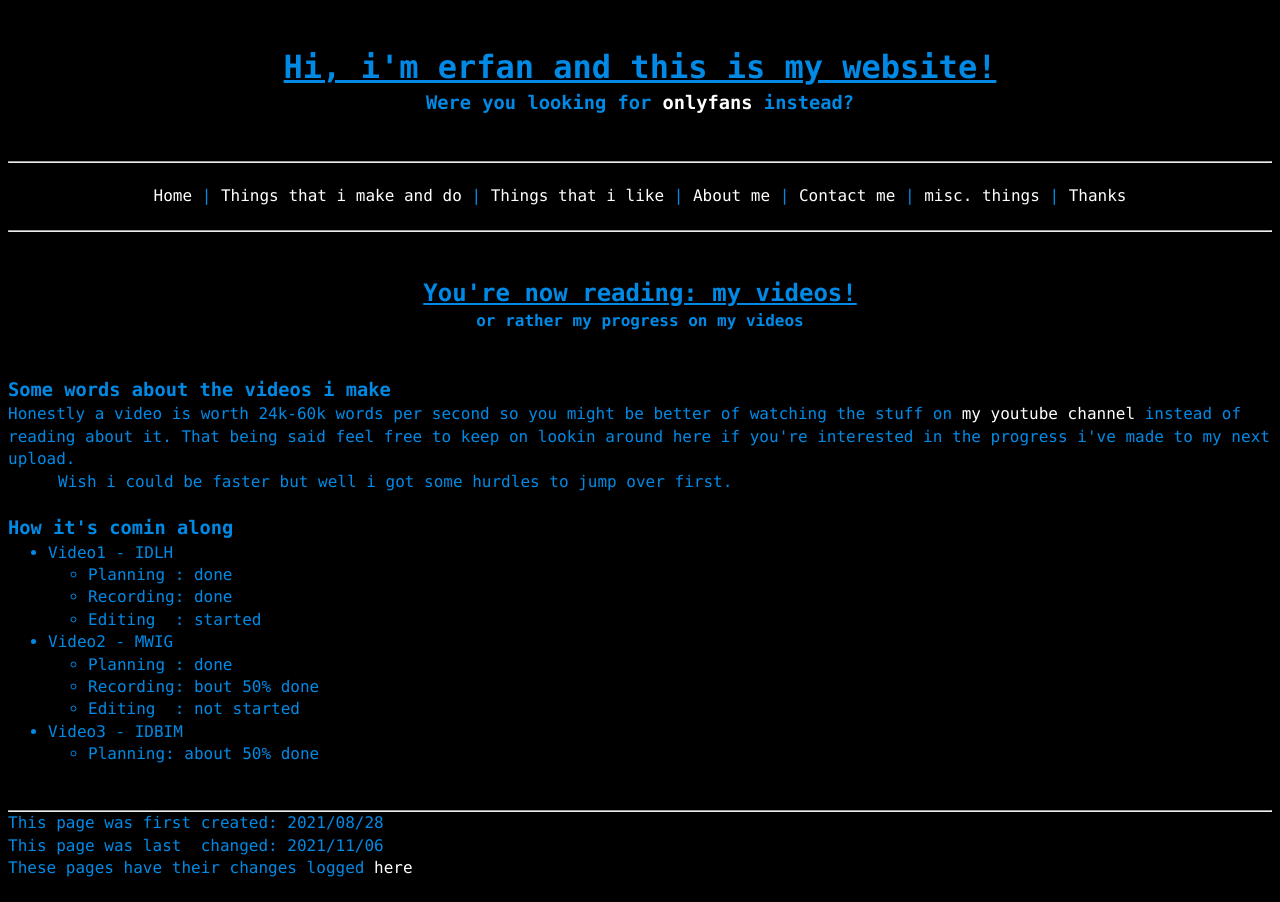
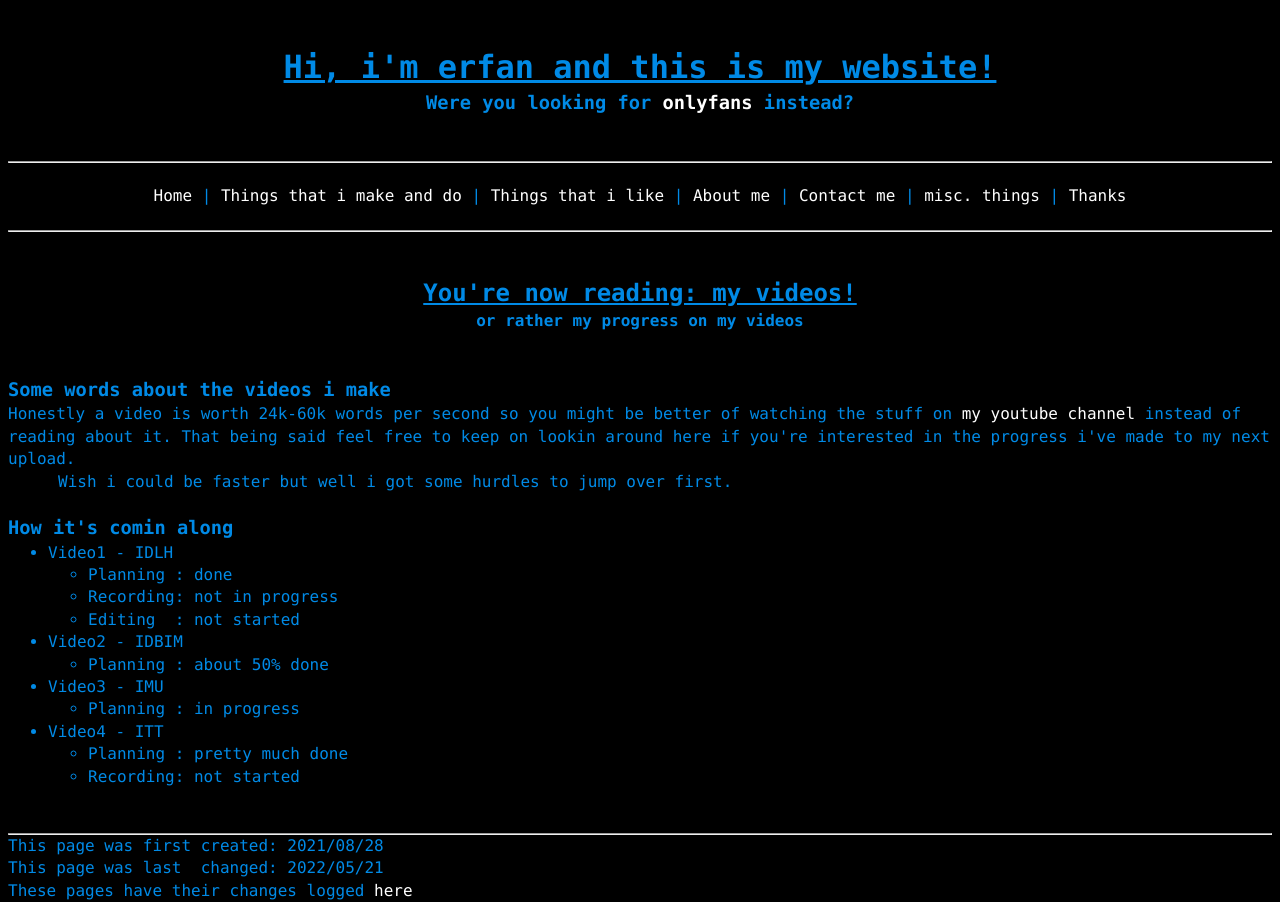
Before and after one commit to a-erfan-aa/a-erfan-aa.github.io, a Jekyll site: the page built from things-i-make/videos.html, in a window 1280 px wide. Built offline with Jekyll 4.4.1, drawn with Linux system fonts in a browser that asks for light colours.

Commit message:
Update videos.html
Also update lastChanged in videos.html

```diff
--- a/things-i-make/videos.html
+++ b/things-i-make/videos.html
@@ -2,7 +2,7 @@
 layout: default
 title: My videos
 firstCreated: 2021/08/28
-lastChanged: 2021/11/06
+lastChanged: 2022/05/21
 ---
 <!-- title and subtitle -->
 <div>
@@ -28,20 +28,24 @@ lastChanged: 2021/11/06
 		<li>Video1 - IDLH
 			<ul>
 				<li>Planning&nbsp;: 		done</li>
-				<li>Recording: 				done</li>
-				<li>Editing&nbsp;&nbsp;: 	started</li>
-			</ul>
-		</li>
-		<li>Video2 - MWIG
-			<ul>
-				<li>Planning&nbsp;: 		done</li>
-				<li>Recording: 				bout 50% done</li>
+				<li>Recording: 				not in progress</li>
 				<li>Editing&nbsp;&nbsp;: 	not started</li>
 			</ul>
 		</li>
-		<li>Video3 - IDBIM
+		<li>Video2 - IDBIM
 			<ul>
-				<li>Planning: about 50% done</li>
+				<li>Planning&nbsp;: about 50% done</li>
+			</ul>
+		</li>
+		<li>Video3 - IMU
+			<ul>
+				<li>Planning&nbsp;: in progress</li>
+			</ul>
+		</li>
+		<li>Video4 - ITT
+			<ul>
+				<li>Planning&nbsp;: pretty much done</li>
+				<li>Recording:		not started</li>
 			</ul>
 		</li>
 	</ul>
```
